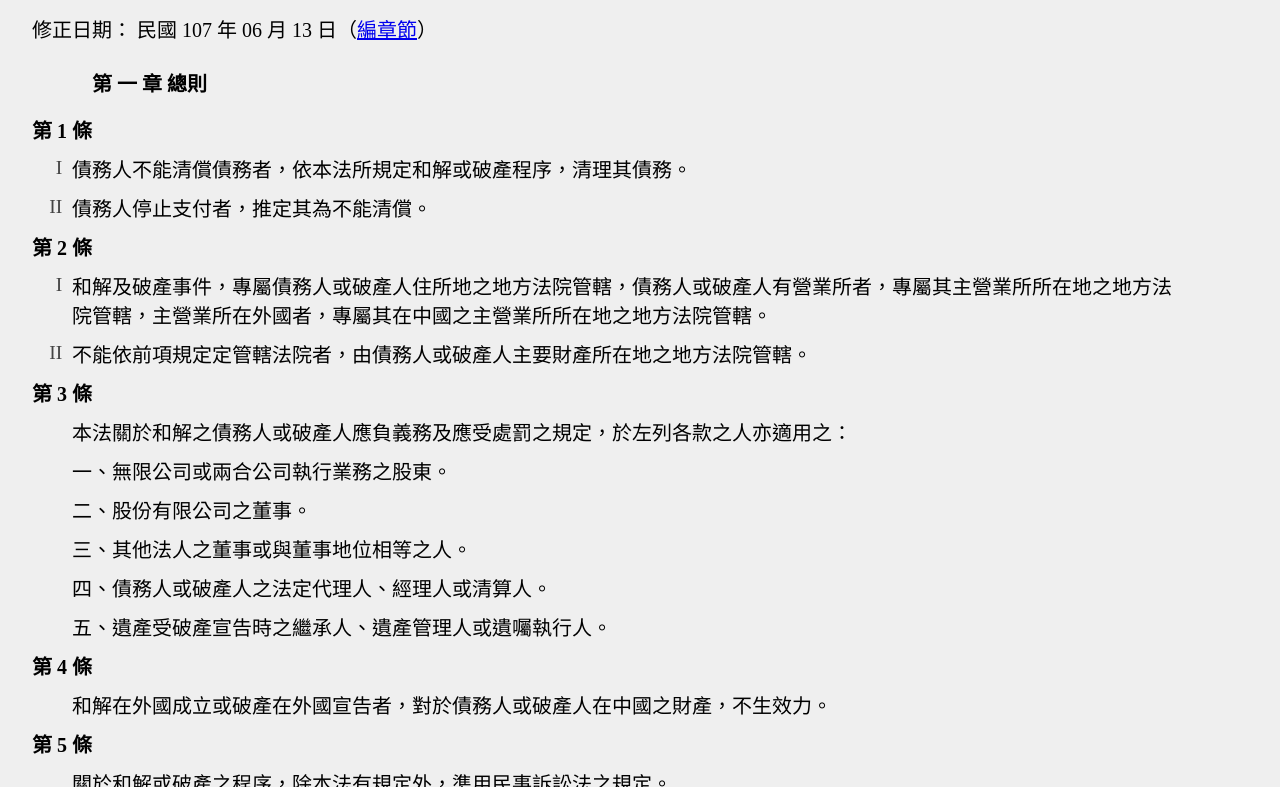
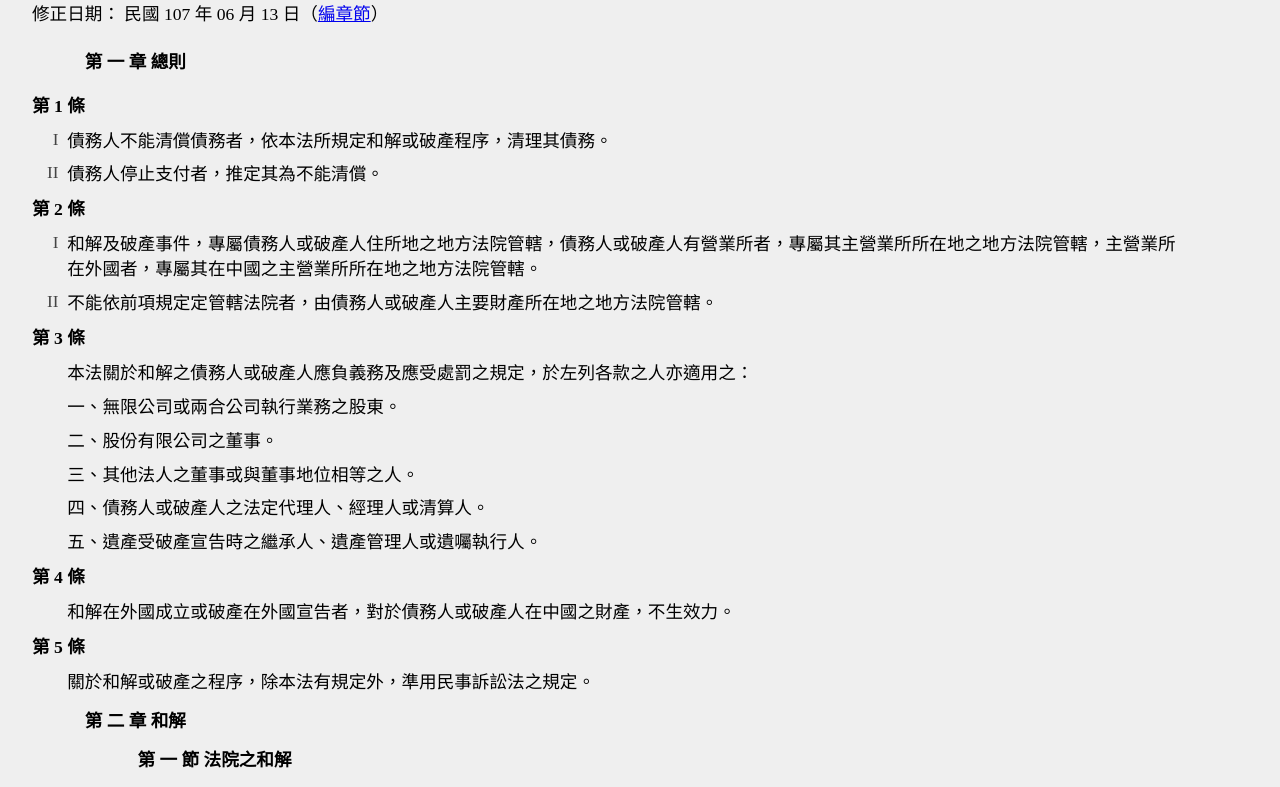
Before and after one commit to zhenhuangtw/Taiwan-Statutes, a plain HTML site: page 破產法_107-06-13版本.html in a window 1280 px wide. Shown: the part 98-885 px from the top of the page. Drawn offline with Linux system fonts and the light colour scheme.

Commit message:
Reduce line spacing and update display font

```diff
--- a/style.css
+++ b/style.css
@@ -1,9 +1,8 @@
-body{margin-left: 2rem;font-size: 1.25rem;background-color:#efefef;}
+body{margin-left: 2rem;font-size: 1.1rem;background-color:#efefef;font-family: "Noto Sans TC", "Times New Roman";}
 
 
-/* 20200703 處理手機版顯示條文內容有表格的內容時跑版的問題 */
 @font-face {
-    font-family: "KaiTi";
+    font-family: "文鼎楷體_M", "Times New Roman";
 }
 
 
```
